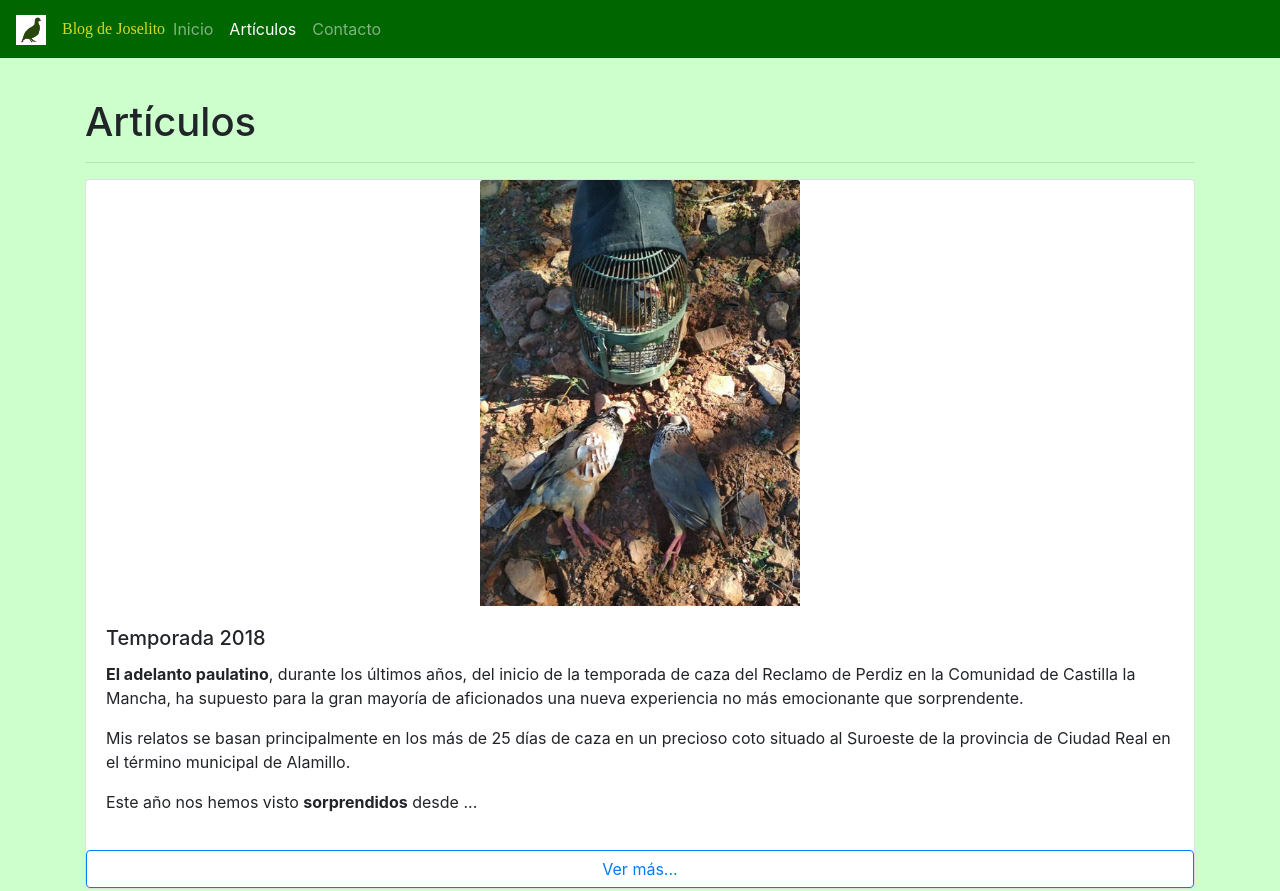
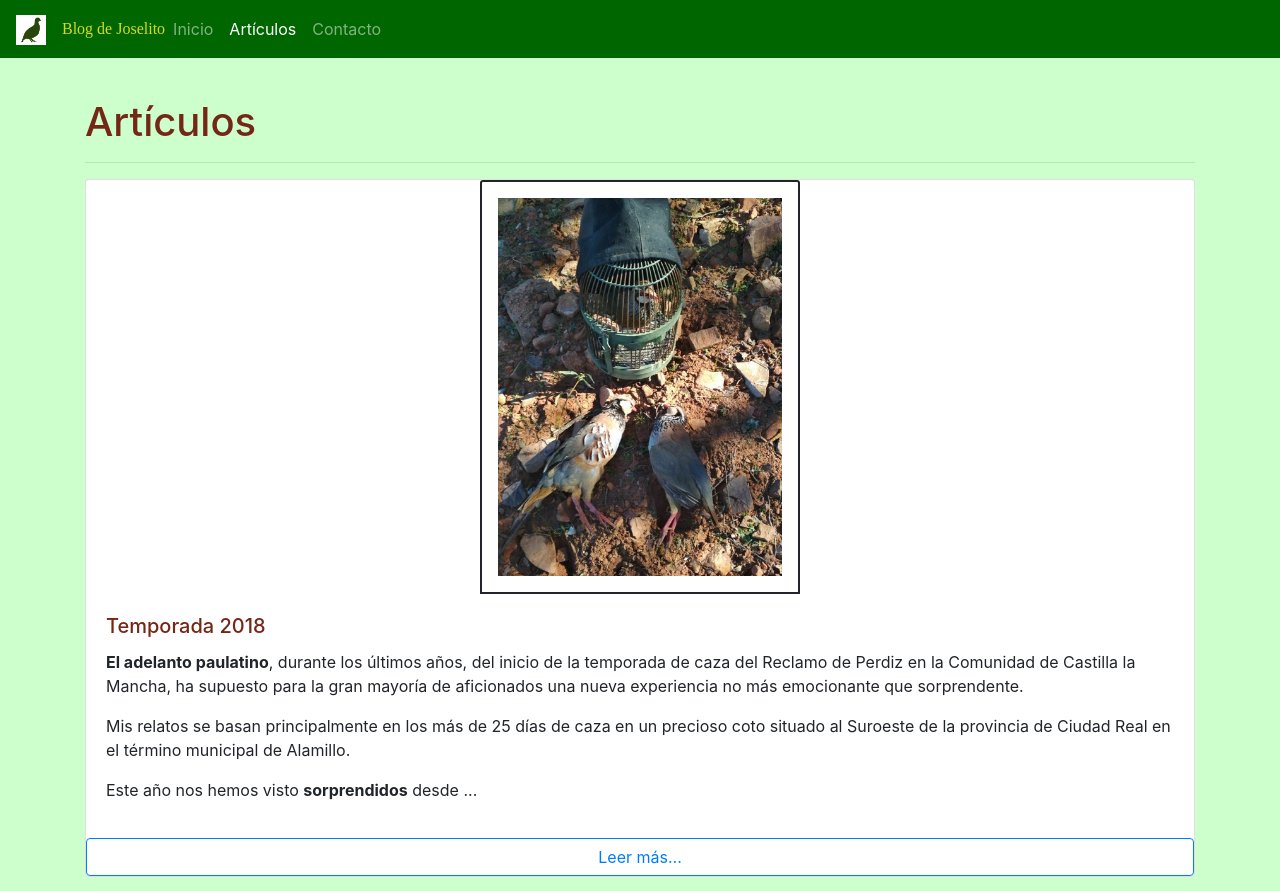
Before and after one commit to ricardodazaGit/frontendBlog, an Angular app: page /publications in a window 1280 px wide. Shown: the top 891 px of the page. Built offline with nearby package versions, Linux system fonts and the light colour scheme.

Commit message:
feat: new css styles

```diff
--- a/src/app/views/publications/public-detail.component.html
+++ b/src/app/views/publications/public-detail.component.html
@@ -1,8 +1,8 @@
 <div *ngIf="publication">
-    <h1>{{ publication.titlePost }}</h1>
+    <h1 class="brown-title">{{ publication.titlePost }}</h1>
     <hr>
     <div class="card mb-3">
-      <img class="card-img-top img-public-title" [src]="publication.imgTitle" alt="Card image cap" *ngIf="publication.imgTitle">
+      <img style="border: 2px solid; padding: 1em"class="card-img-top img-public-title" [src]="publication.imgTitle" alt="Card image cap" *ngIf="publication.imgTitle">
 
       <div class="card-body">
         <h5 class="card-title">{{ publication.titlePost }}</h5>
--- a/src/app/views/publications/public-list.component.html
+++ b/src/app/views/publications/public-list.component.html
@@ -1,11 +1,11 @@
-<h1>Artículos</h1>
+<h1 class="brown-title">Artículos</h1>
 <hr>
 
 <div *ngIf="publications.length > 0">
   <div class="card mb-3" *ngFor="let public of publications">
-    <img class="card-img-top img-public-title" [src]="public.imgTitle" alt="Card image cap" *ngIf="public.imgTitle">
+    <img style="border: 2px solid; padding: 1em" class="card-img-top img-public-title" [src]="public.imgTitle" alt="Card image cap" *ngIf="public.imgTitle">
     <div class="card-body">
-      <h5 class="card-title">{{ public.titlePost }}</h5>
+      <h5 class="card-title brown-title">{{ public.titlePost }}</h5>
       <p class="card-text" [innerHTML]="public.descriptionPost | limiteCaracteres"></p>
       <!-- <p class="card-text"><small class="text-muted">{{ public.fechaPublicacion }}</small></p> -->
     </div>
@@ -15,7 +15,7 @@
       type="button"
       class="btn btn-outline-primary btn-block"
     >
-    Ver más...
+    Leer más...
     </button>
   </div>
 </div>
--- a/src/styles.css
+++ b/src/styles.css
@@ -5,7 +5,13 @@
 
 html {
   position: relative;
+  font-family: 'Source Sans Pro', sans-serif;
 }
+
+.brown-title{
+  color: #752717;
+}
+
 
 .footer {
   position: absolute;
```
